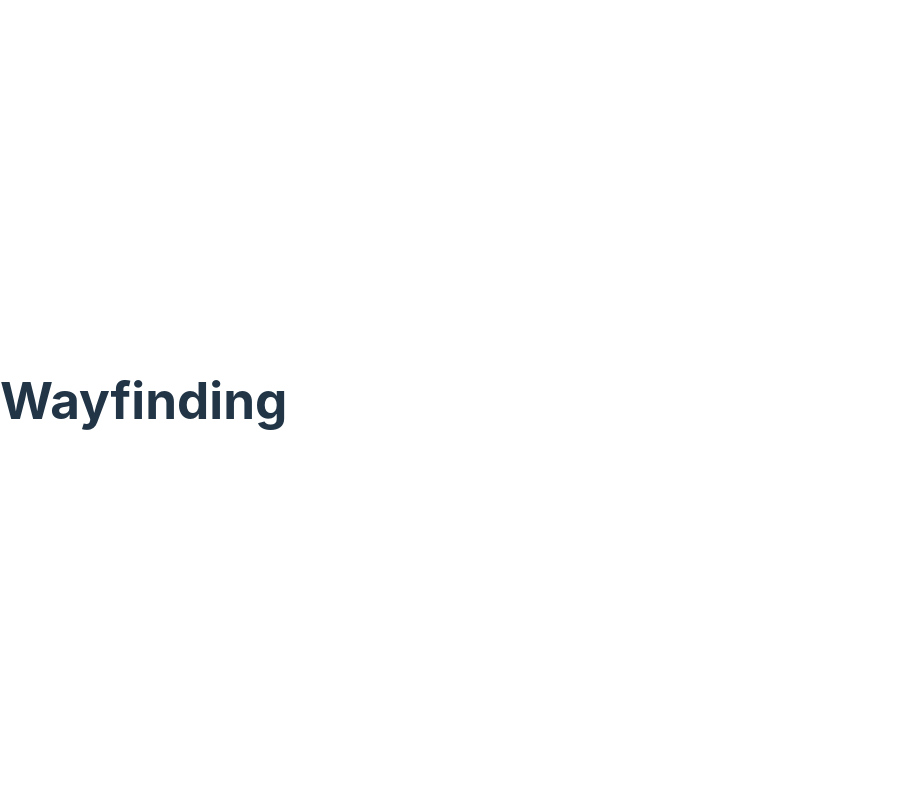
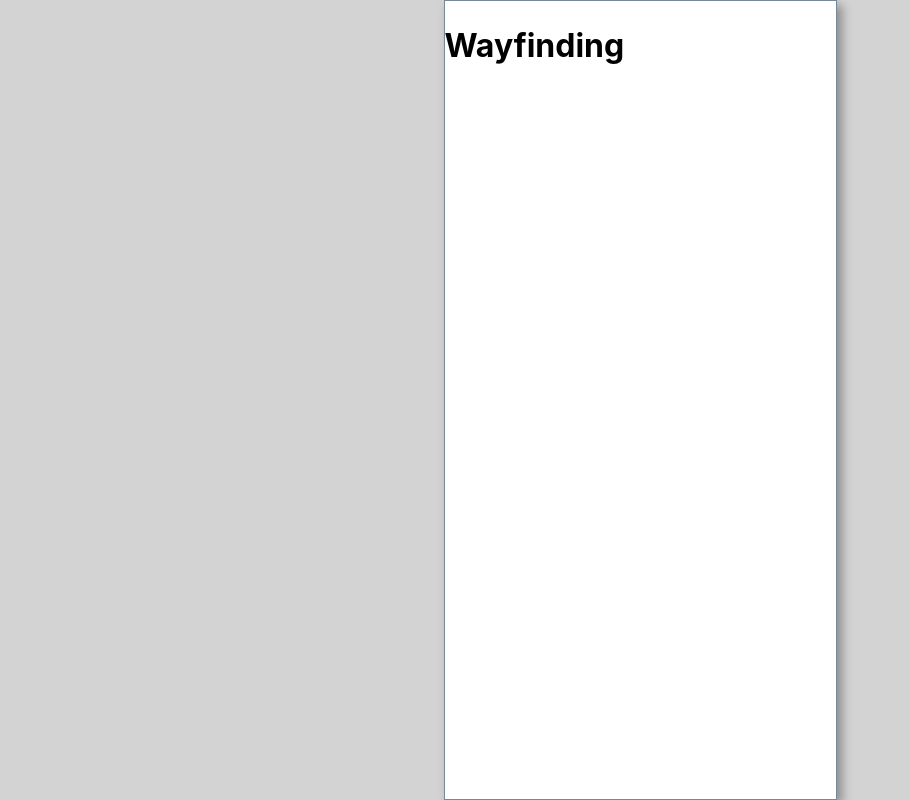
Before and after one commit to Singhmansingh/Welcomr, a React (Vite) app: page / in a window 1280 px wide. Shown: the whole page, without its empty margins (0-909 px from the left). Built offline with nearby package versions, Linux system fonts and the light colour scheme.

Commit message:
added artboard layout

```diff
--- a/src/App.css
+++ b/src/App.css
@@ -0,0 +1,11 @@
+#root {
+
+    max-width: var(--screen-width);
+    height: min(100%,var(--screen-height));
+    min-height: calc(var(--screen-height) * 0.65);
+    overflow-y: auto;
+    flex-grow: 1;
+    border: 1px solid lightslategray;
+    background-color: white;
+    box-shadow: 5px 5px 10px rgba(0, 0, 0, 0.349);
+}
--- a/src/index.css
+++ b/src/index.css
@@ -2,68 +2,26 @@
   font-family: Inter, system-ui, Avenir, Helvetica, Arial, sans-serif;
   line-height: 1.5;
   font-weight: 400;
-
-  color-scheme: light dark;
-  color: rgba(255, 255, 255, 0.87);
-  background-color: #242424;
-
-  font-synthesis: none;
-  text-rendering: optimizeLegibility;
-  -webkit-font-smoothing: antialiased;
-  -moz-osx-font-smoothing: grayscale;
-  -webkit-text-size-adjust: 100%;
 }
 
-a {
-  font-weight: 500;
-  color: #646cff;
-  text-decoration: inherit;
+html {
+  width: 100vw;
+  height: 100vh;
+  --screen-width: 393px;
+  --screen-height: 852px;
 }
-a:hover {
-  color: #535bf2;
+
+*,*::before,*::after {
+  box-sizing: border-box;
 }
 
 body {
+  background-color: lightgray;
+  width: 100%;
+  height: 100%;
   margin: 0;
+  padding: 0;
   display: flex;
-  place-items: center;
-  min-width: 320px;
-  min-height: 100vh;
+  justify-content: center;
+  align-items: center;
 }
-
-h1 {
-  font-size: 3.2em;
-  line-height: 1.1;
-}
-
-button {
-  border-radius: 8px;
-  border: 1px solid transparent;
-  padding: 0.6em 1.2em;
-  font-size: 1em;
-  font-weight: 500;
-  font-family: inherit;
-  background-color: #1a1a1a;
-  cursor: pointer;
-  transition: border-color 0.25s;
-}
-button:hover {
-  border-color: #646cff;
-}
-button:focus,
-button:focus-visible {
-  outline: 4px auto -webkit-focus-ring-color;
-}
-
-@media (prefers-color-scheme: light) {
-  :root {
-    color: #213547;
-    background-color: #ffffff;
-  }
-  a:hover {
-    color: #747bff;
-  }
-  button {
-    background-color: #f9f9f9;
-  }
-}
```
Also changed, not shown: 1 other file (tests, documents, lock files or other folders).
